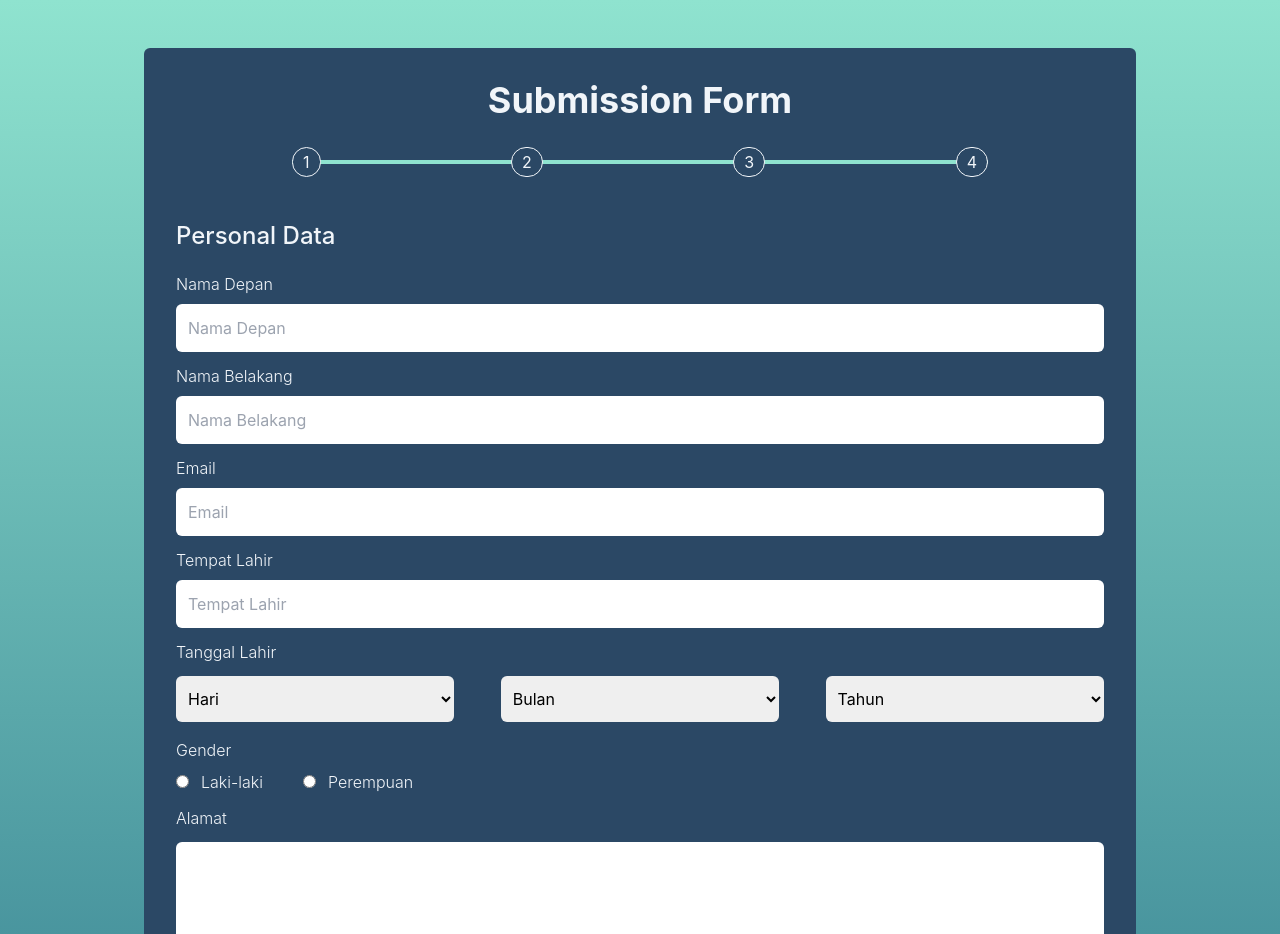
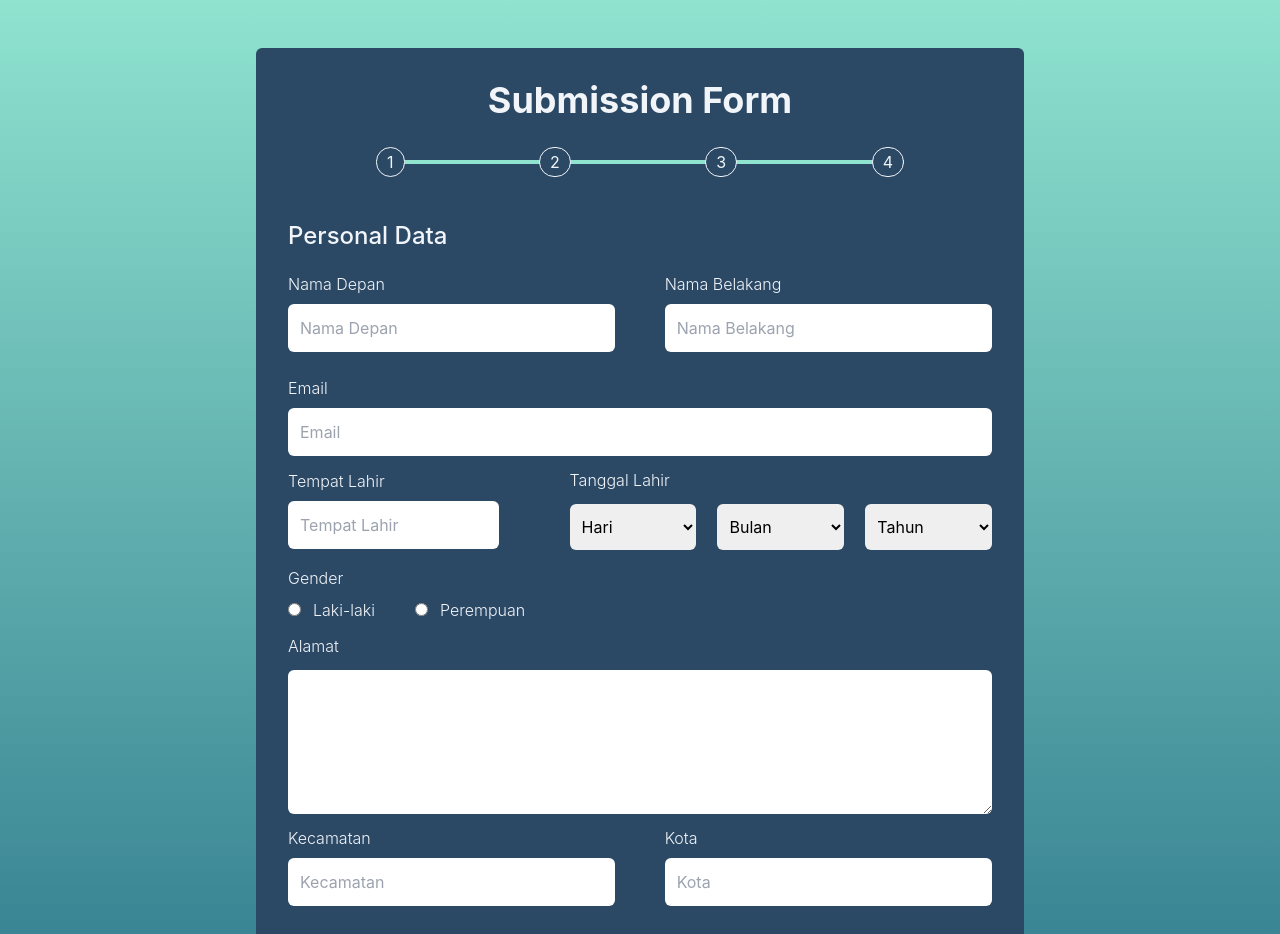
Before and after one commit to Dedenno17/react-test, a React (Create React App) app: page /add in a window 1280 px wide. Shown: the top 934 px of the page. Built offline with nearby package versions, Linux system fonts and the light colour scheme.

Commit message:
memberi style responsive pada personal data form

```diff
--- a/src/components/Form/PersonalData/PersonalData.jsx
+++ b/src/components/Form/PersonalData/PersonalData.jsx
@@ -9,8 +9,11 @@ const PersonalData = () => {
       </h2>
       <form className="w-full">
         <PersonalDataForm />
-        <div className="w-full mt-8">
-          <Button className="w-full bg-tosca text-grey" type="submit">
+        <div className="w-full mt-8 lg:flex lg:justify-end lg:items-center">
+          <Button
+            className="w-full bg-tosca text-grey lg:w-[20%] hover:brightness-95"
+            type="submit"
+          >
             Next
           </Button>
         </div>
--- a/src/components/Form/PersonalData/PersonalDataForm.jsx
+++ b/src/components/Form/PersonalData/PersonalDataForm.jsx
@@ -6,14 +6,29 @@ import TextArea from "../../UI/TextArea";
 const PersonalDataForm = (props) => {
   return (
     <div className="w-full">
-      <div className="w-full mb-3">
-        <InputText id="namaD" label="Nama Depan" type="text" />
-        <InputText id="namaB" label="Nama Belakang" type="text" />
+      <div className="w-full mb-3 lg:flex justify-between items-center">
+        <InputText
+          id="namaD"
+          label="Nama Depan"
+          type="text"
+          className=" w-full lg:w-[46.5%]"
+        />
+        <InputText
+          id="namaB"
+          label="Nama Belakang"
+          type="text"
+          className="w-full lg:w-[46.5%]"
+        />
       </div>
       <InputText id="email" label="Email" type="email" />
-      <div className="w-full mb-4">
-        <InputText id="tempatLhr" label="Tempat Lahir" type="text" />
-        <div className="w-full">
+      <div className="w-full mb-4 lg:flex lg:justify-between lg:items-center">
+        <InputText
+          id="tempatLhr"
+          label="Tempat Lahir"
+          type="text"
+          className="lg:w-[30%] lg:mb-0"
+        />
+        <div className="w-full lg:w-[60%]">
           <p className="text-slate-100 font-light mb-3">Tanggal Lahir</p>
           <div className="w-full  flex justify-between">
             <SelectOption
@@ -55,9 +70,19 @@ const PersonalDataForm = (props) => {
         />
       </div>
       <TextArea id="alamat" label="Alamat" />
-      <div className="w-full mb-3">
-        <InputText id="kecamatan" label="Kecamatan" type="text" />
-        <InputText id="kota" label="Kota" type="text" />
+      <div className="w-full mb-3 lg:flex lg:justify-between lg:items-center">
+        <InputText
+          id="kecamatan"
+          label="Kecamatan"
+          type="text"
+          className="w-full lg:w-[46.5%]"
+        />
+        <InputText
+          id="kota"
+          label="Kota"
+          type="text"
+          className="w-full lg:w-[46.5%]"
+        />
       </div>
       <InputText id="kewarganegaraan" label="Kewarganegaraan" type="text" />
     </div>
--- a/src/pages/SubmissionForm.js
+++ b/src/pages/SubmissionForm.js
@@ -3,7 +3,7 @@ import ProgressBar from "../components/ProgressBar/ProgressBar";
 
 const SubmissionForm = () => {
   return (
-    <div className="w-full min-h-[100vh] px-4 py-12 lg:w-[1024px] lg:mx-auto">
+    <div className="w-full min-h-[100vh] px-4 py-12 max-w-[800px] mx-auto">
       <div className="p-8 bg-grey rounded-md">
         <h1 className="text-center text-4xl font-bold text-slate-100 mb-10">
           Submission Form
```
